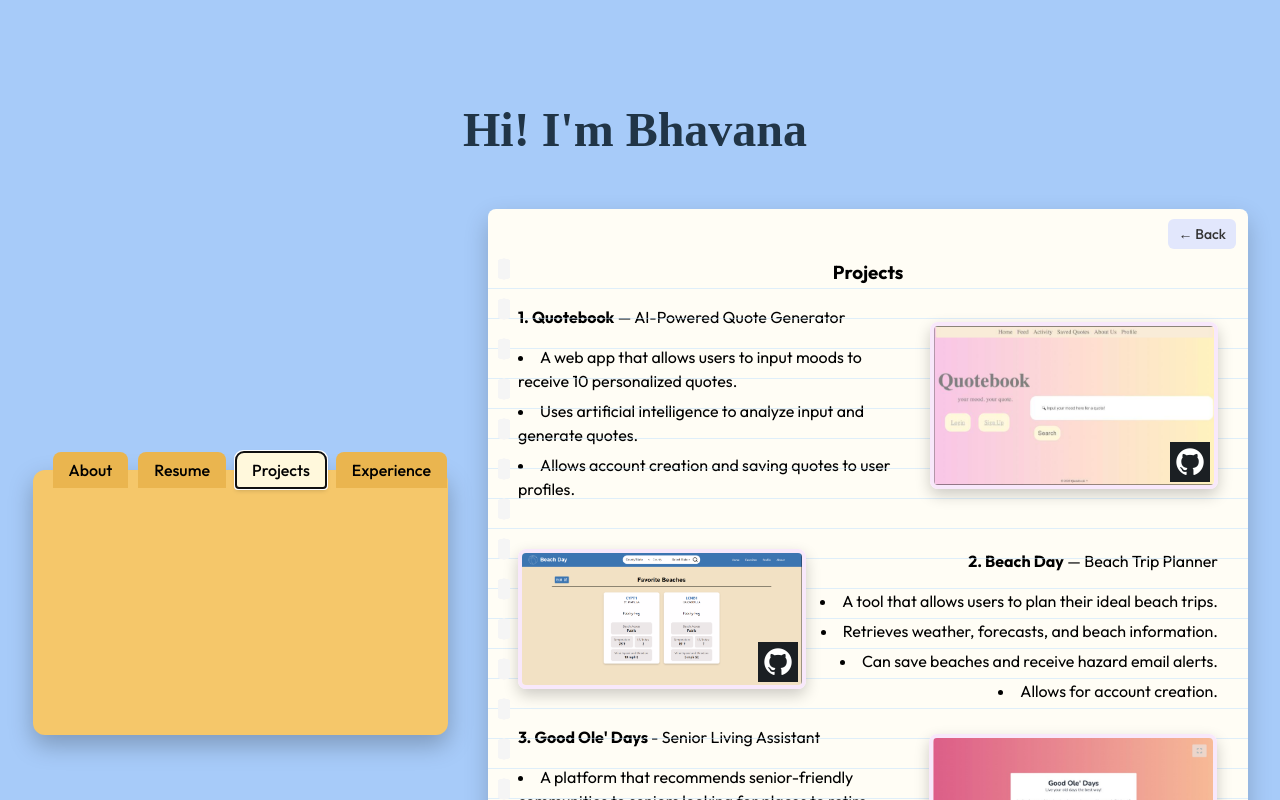
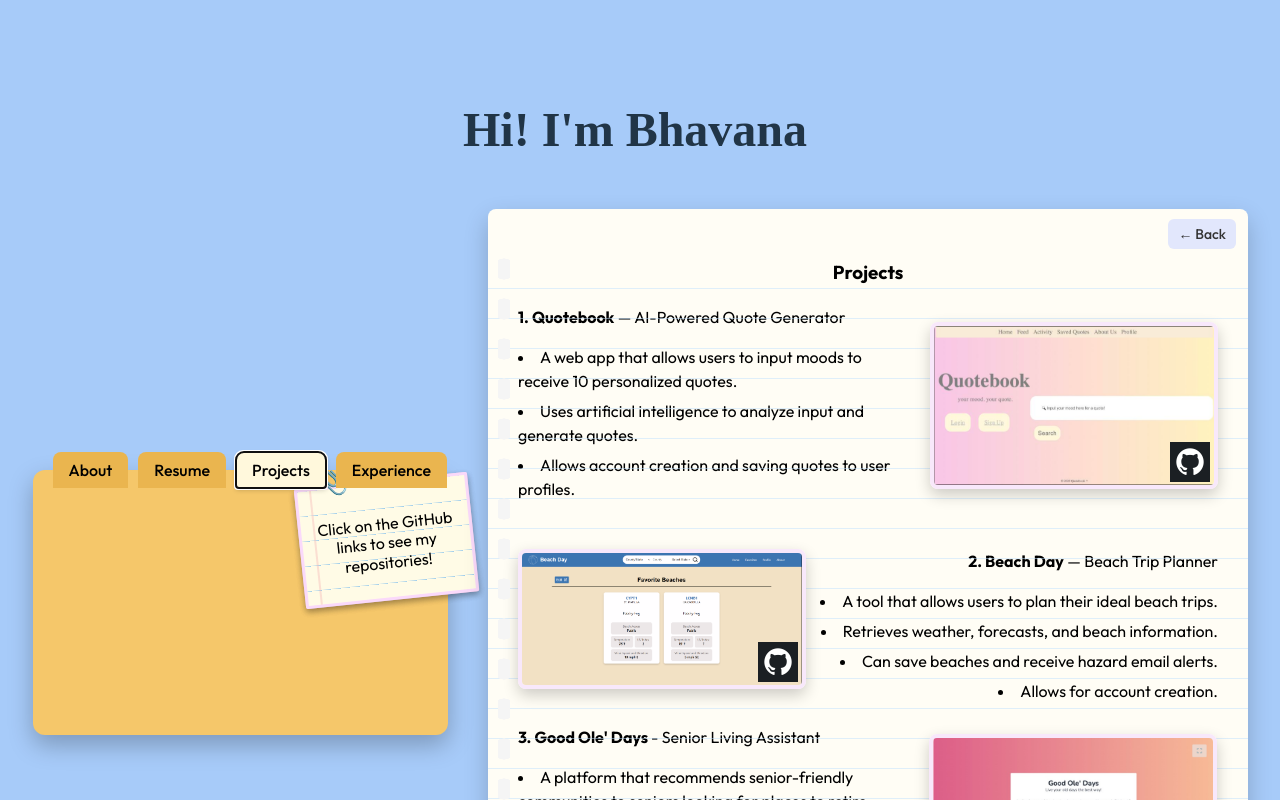
Before and after one commit to bhavana-pixel/portfolio, a React (Vite) app: page / in a window 1280 px wide. Both pictures are taken after a click on the button "Projects". Shown: the top 800 px of the page. Built offline with nearby package versions, Linux system fonts and the light colour scheme.

Commit message:
Added clip note to the projects tab.

```diff
--- a/src/App.jsx
+++ b/src/App.jsx
@@ -21,7 +21,7 @@ export default function App() {
       {showPortfolio && (
         <div className={`page fade-in-overlap ${!loading ? "visible" : ""}`}>
           <div className="title-container">
-            {/* Had to add an extra i so thst the typing title worked lol */}
+            {/* Had to add an extra i so that the typing title worked lol */}
             <TypingTitle text="Hii! I'm Bhavana" speed={90} />
           </div>
           <Folder />
--- a/src/Folder.css
+++ b/src/Folder.css
@@ -180,9 +180,13 @@
     );
 }
 
-.folder-container.shrunk .paperclip-wrapper {
+.folder-container.shrunk .paperclip-wrapper.project-note {
   opacity: 0;
   pointer-events: none;
+}
+
+.paperclip-wrapper.project-note{
+  top: 40%;
 }
 
 .paperclip-wrapper:hover {
--- a/src/Folder.jsx
+++ b/src/Folder.jsx
@@ -16,7 +16,14 @@ export default function Folder() {
               <br />Click each tab to<br />learn more about me! <br />
             </div>
           </div>
-
+         {activeTab === "Projects" && (
+          <div className="paperclip-wrapper main-note">
+          <span className="paperclip">📎</span>
+          <div className="clip-note">
+          <br />Click on the GitHub links to see my repositories!
+        </div>
+      </div>
+  )}
           <div className="tabs">
             {tabs.map((tab) => (
               <button
```
